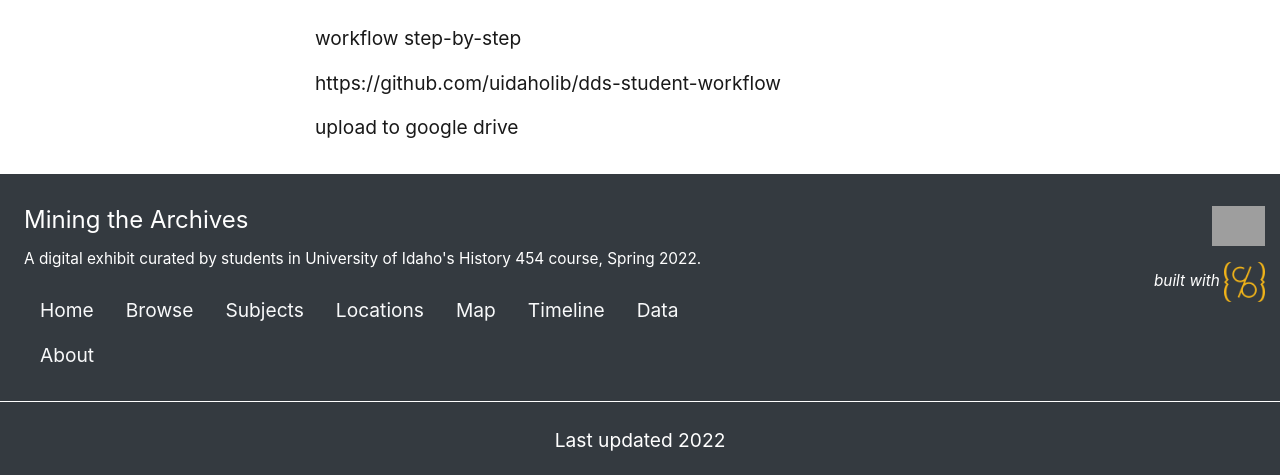
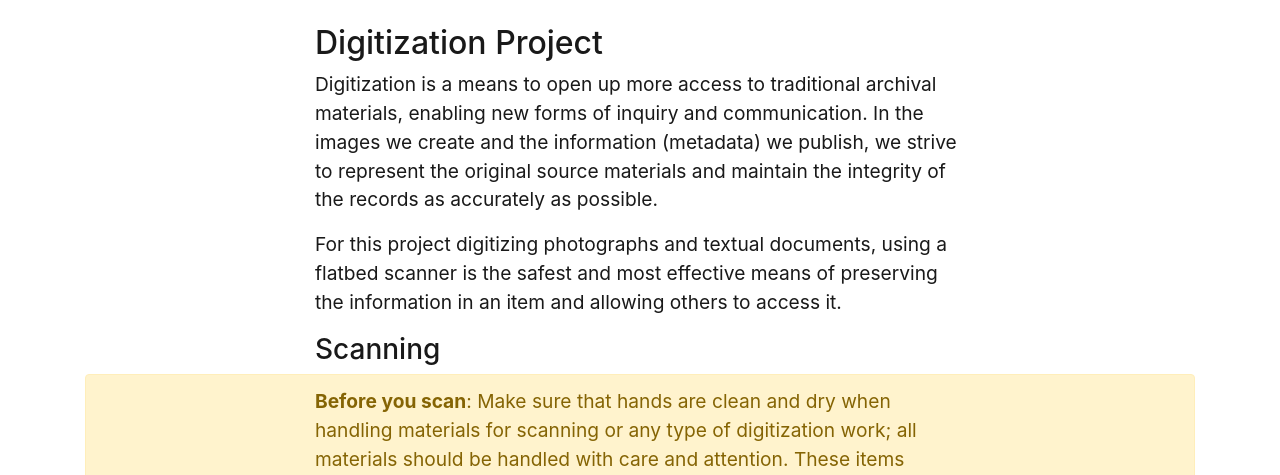
Before and after one commit to evanwill/hist-454-2022, a Jekyll site: the page built from pages/digitization.md, in a window 1280 px wide and 1400 px high. Shown: the part 286-761 px from the top of the window. Built offline with Jekyll 4.4.1, drawn with Linux system fonts in a browser that asks for light colours; some of the changed text lies outside the part shown; grey boxes are pictures that could not be loaded.

Commit message:
digitization steps

```diff
--- a/pages/digitization.md
+++ b/pages/digitization.md
@@ -4,8 +4,36 @@
 permalink: /digitization.html
 ---
 
-workflow step-by-step
+## Digitization Project
 
-https://github.com/uidaholib/dds-student-workflow
+Digitization is a means to open up more access to traditional archival materials, enabling new forms of inquiry and communication.
+In the images we create and the information (metadata) we publish, we strive to represent the original source materials and maintain the integrity of the records as accurately as possible.
 
-upload to google drive
+For this project digitizing photographs and textual documents, using a flatbed scanner is the safest and most effective means of preserving the information in an item and allowing others to access it.
+
+### Scanning
+
+{% capture text %}**Before you scan**:
+Make sure that hands are clean and dry when handling materials for scanning or any type of digitization work; all materials should be handled with care and attention. These items cannot be replaced or easily repaired if destroyed or damaged.{% endcapture %}
+{% include feature/alert.html text=text color="warning" %}
+
+CDIL's scanning stations will be set up and ready for you to work.
+Below is an overview of the steps:
+
+- Open EpsonScan scanning software
+- Place item to be scanned along the left side of the scanning bed (the glass plate), leaving a slight border between item and edge.
+- Position the Color Separation Guide so that the "saturated" bar is beside the item being scanned (along the bottom edge of the item is fine). Be sure to leave a 1/8-inch gap between the guide and the item.
+- Close the scanner lid and press "Preview" in EpsonScan. Once the preview scan is finished, use the cursor to draw the selection window around the item and as much of the Color Separation Guide as is needed to color balance the item. There should not be a lot of space between the item and the edges of the selection window; see below:
+    {% include figure.html img="screenshot-2.jpg" alt="intro image here" caption="" width="100%" %}
+- For this project, images and documents should be scanned at **300 dpi** and should be at least **3,000 pixels** on the long edge. This measurement is located at the bottom left of the preview panel. The color filter should be set to "none".
+    {% include figure.html img="screenshot-3.jpg" alt="intro image here" caption="" width="50%" %}
+- Once your settings are correct, press "Scan". The "File Save Settings" window will pop up and you will need to:
+    - Click "Other" and then "Browse" to select the folder you want your scanned images to be saved to. This should be the designated folder on the desktop.
+    - Set up the File Name prefix following this project's naming convention, `hist454-` + your initials. The Start Number should be at 01 if you're starting your scanning.
+    - In the Image Format section, the file type should be set to JPEG (*.jpg).
+    {% include figure.html img="screenshot-4.jpg" alt="intro image here" caption="" width="50%" %}
+- Press "OK" and the scan will begin.
+
+Create PDFs for documents?
+
+Once you have completed you batch of scanning, upload the final files (with correct filenames!) into the shared Google Drive folder.
```
